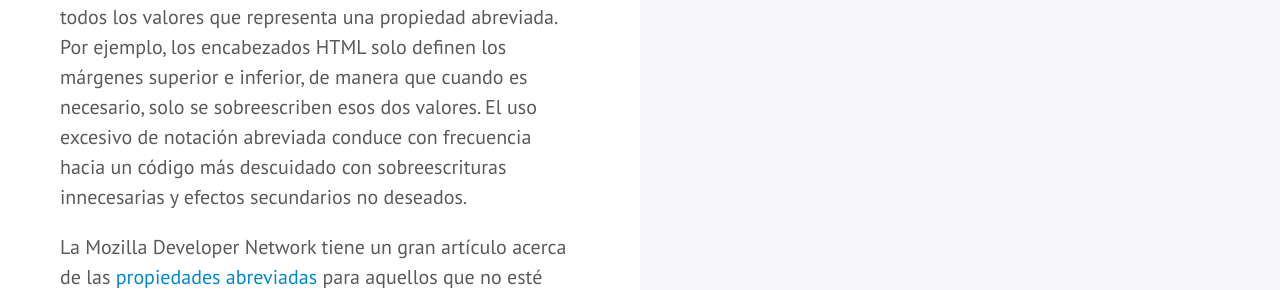
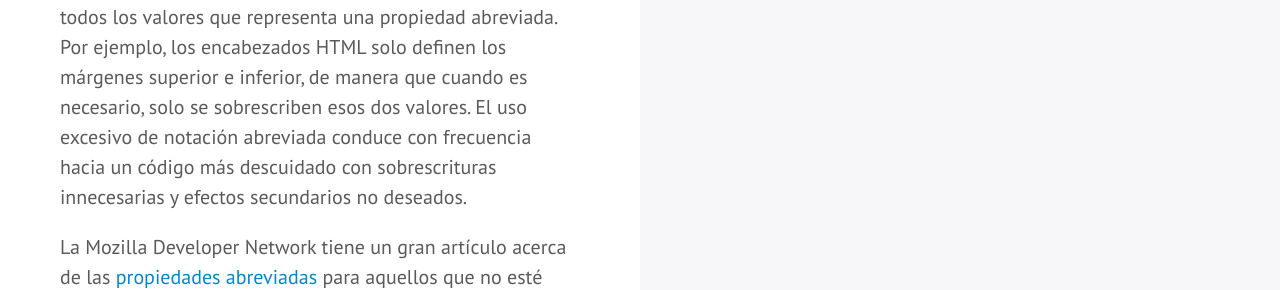
Before and after one commit to mdo/code-guide, a Jekyll site: the page built from index.html, in a window 1280 px wide and 1400 px high, scrolled down 10818 px. Shown: the part 286-576 px from the top of the window. Built offline with Jekyll 4.4.1, drawn with Linux system fonts in a browser that asks for light colours; some web fonts are replaced; Markdown is read by kramdown in place of the engine named in the settings; comment, search, counter and statistics services are not loaded; some of the changed text lies outside the part shown.

Commit message:
Fixed some translation mistakes

```diff
--- a/_includes/footer.html
+++ b/_includes/footer.html
@@ -13,7 +13,7 @@
   </ul>
   <ul class="quick-links">
     <li class="follow-btn">
-      <a href="https://twitter.com/mdo" class="twitter-follow-button" data-link-color="#0069D6" data-show-count="true">Seguir @mdo</a>
+      <a href="https://twitter.com/mdo" class="twitter-follow-button" data-link-color="#0069D6" data-show-count="true">Follow @mdo</a>
     </li>
     <li class="tweet-btn">
       <a href="https://twitter.com/share" class="twitter-share-button" data-url="{{ site.url }}" data-count="horizontal" data-via="mdo">Tweet</a>
--- a/index.html
+++ b/index.html
@@ -47,7 +47,7 @@
 <div class="section" id="golden-rule">
   <div class="col">
     <h2>Regla de oro</h2>
-    <p>Aplique éstas, o sus propias directrices, pero asegúrese de seguirlas en todo momento. Debe corregirse tanto la violación de las reglas menores como de las de mayor importancia. Para cualquier adición o contribución, por favor<a href="https://github.com/mdo/code-guide/issues/new">abra una issue en Github.</a>.</p>
+    <p>Aplique éstas, o sus propias directrices, pero asegúrese de seguirlas en todo momento. Debe corregirse tanto la violación de las reglas menores como de las de mayor importancia. Para cualquier adición o contribución, por favor <a href="https://github.com/mdo/code-guide/issues/new">abra una issue en Github</a>.</p>
   </div>
   <div class="col">
     <blockquote>
@@ -226,7 +226,7 @@
       <li>Utilice valores hexadecimales abreviados, siempre que sea posible, p.ej., <code>#fff</code> instead of <code>#ffffff</code>.</li>
       <li>Evite especificar unidades cuando el valor es cero, p.ej., <code>margin: 0;</code> en lugar de <code>margin: 0px;</code>.</li>
     </ul>
-    <p>¿Preguntas sobre los términos utilizados aquí? Consulte la <a href="http://en.wikipedia.org/wiki/Cascading_Style_Sheets#Syntax">sección sobre sintaxis del artículo sobre Hojas de Estilo en Cascada en</a> Wikipedia.</p>
+    <p>¿Preguntas sobre los términos utilizados aquí? Consulte la <a href="http://en.wikipedia.org/wiki/Cascading_Style_Sheets#Syntax">sección sobre sintaxis del artículo sobre Hojas de Estilo en Cascada</a> en Wikipedia.</p>
   </div>
   <div class="col">
     {% highlight css %}{% include css/syntax.css %}{% endhighlight %}
@@ -313,7 +313,7 @@
       <li><code>border</code></li>
       <li><code>border-radius</code></li>
     </ul>
-    <p>La mayor parte de las veces no necesitamos especificar todos los valores que representa una propiedad abreviada. Por ejemplo, los encabezados HTML solo definen los márgenes superior e inferior, de manera que cuando es necesario, solo se sobreescriben esos dos valores. El uso excesivo de notación abreviada conduce con frecuencia hacia un código más descuidado con sobreescrituras innecesarias y efectos secundarios no deseados.</p>
+    <p>La mayor parte de las veces no necesitamos especificar todos los valores que representa una propiedad abreviada. Por ejemplo, los encabezados HTML solo definen los márgenes superior e inferior, de manera que cuando es necesario, solo se sobrescriben esos dos valores. El uso excesivo de notación abreviada conduce con frecuencia hacia un código más descuidado con sobrescrituras innecesarias y efectos secundarios no deseados.</p>
     <p>La Mozilla Developer Network tiene un gran artículo acerca de las <a href="https://developer.mozilla.org/en-US/docs/Web/CSS/Shorthand_properties">propiedades abreviadas</a> para aquellos que no esté familiarizados con su sintaxis y comportamiento.</p>
   </div>
   <div class="col">
```
Also changed, not shown: other parts of _includes/footer.html (+1 -1 lines), other parts of index.html (+2 -2 lines).
